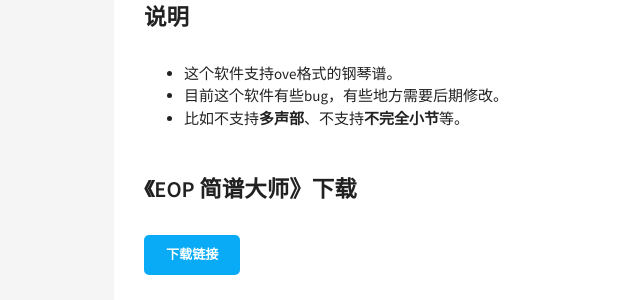
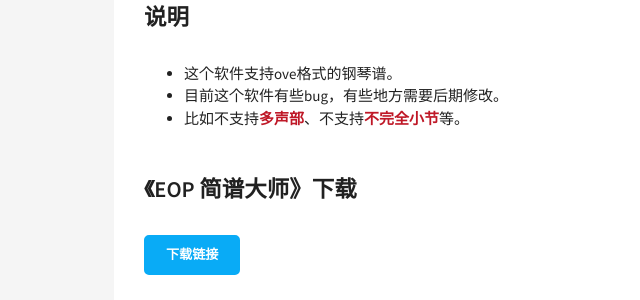
Before and after one commit to yaxauw/streamelody.github.io, a Jekyll site: the page built from _posts/2014-08-02-eop-jianpu-converting.md, in a window 1280 px wide. Shown: the part 191-491 px from the top of the page, without its empty margins (206-846 px from the left). Built offline with Jekyll 4.4.1, drawn with Linux system fonts in a browser that asks for light colours; comment, search, counter and statistics services are not loaded.

Commit message:
commitString

```diff
--- a/_sass/components/_typography.scss
+++ b/_sass/components/_typography.scss
@@ -27,7 +27,6 @@
   font-style: italic;
   margin-left: 5px;
   border-left: 5px solid $primary;
-  background: $background-color;
 }
 
 //
@@ -49,7 +48,7 @@
 //
 
 h1, h2, h3, h4, h5, h6 {
-	font-weight: 600;
+  font-weight: 600;
   line-height: 1.7;
 }
 
@@ -85,7 +84,10 @@
 
 em { font-style: italic; }
 
-strong { font-weight: 600; }
+strong {
+  font-weight: 600;
+  color: $catred;
+}
 
 small,
 .small {
```
